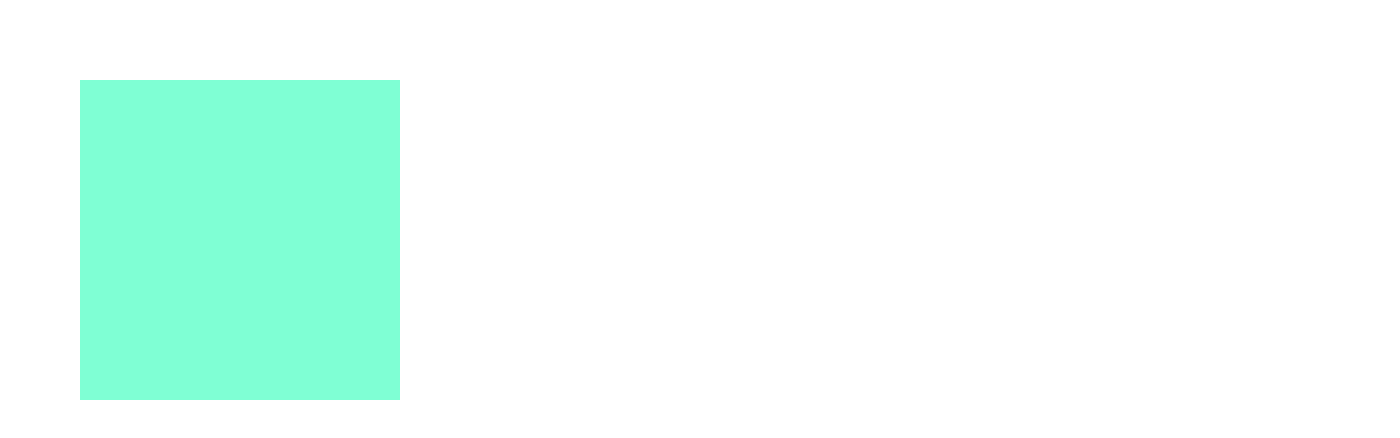
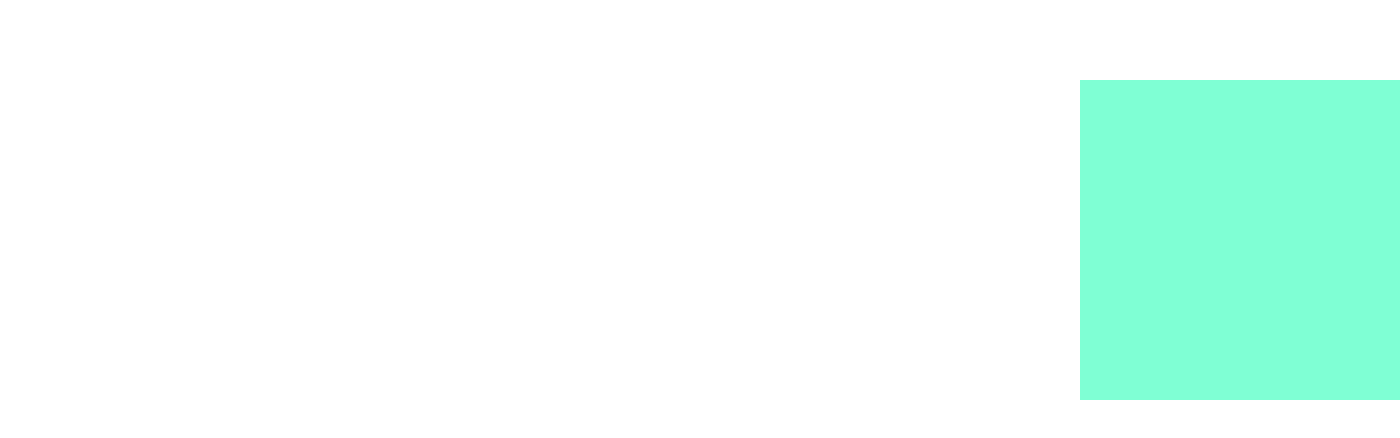
Before and after one commit to AimeurAmin/framer-motion-animations, a React (Create React App) app: page / in a window 1280 px wide. Shown: the top 438 px of the page, 1400 px wide, since content can reach past the window. Built offline with nearby package versions, Linux system fonts and the light colour scheme.

Commit message:
first animation (box moves to right on load)

```diff
--- a/src/components/Box1.jsx
+++ b/src/components/Box1.jsx
@@ -1,9 +1,14 @@
 import React from 'react'
+import { motion } from 'framer-motion';
 
 function Box1() {
   return (
     <div className="box-container">
-      <div className="box"></div>
+      <motion.div className="box"
+        animate={{
+          x: 1000
+        }}
+      ></motion.div>
     </div>
   )
 }
```
